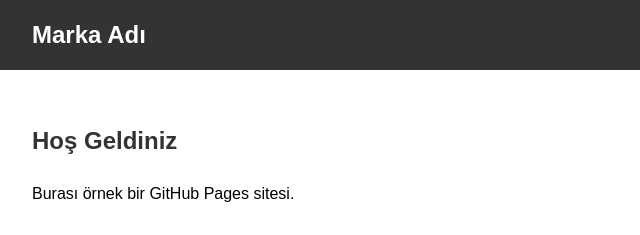
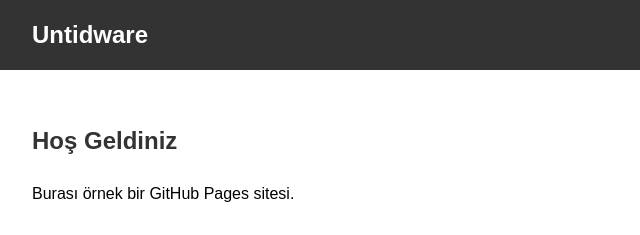
Before and after one commit to Erdem524581/Untidware, a plain HTML site: page index.html in a window 1280 px wide. Shown: the top 235 px of the page, 0-640 px from the left. Drawn offline with Linux system fonts and the light colour scheme.

Commit message:
Update index.html

```diff
--- a/index.html
+++ b/index.html
@@ -8,7 +8,7 @@
 </head>
 <body>
     <header>
-        <div class="logo">Marka Adı</div>
+        <div class="logo">Untidware</div>
         <nav>
             <ul>
                 <li><a href="#home">Ev</a></li>
```
